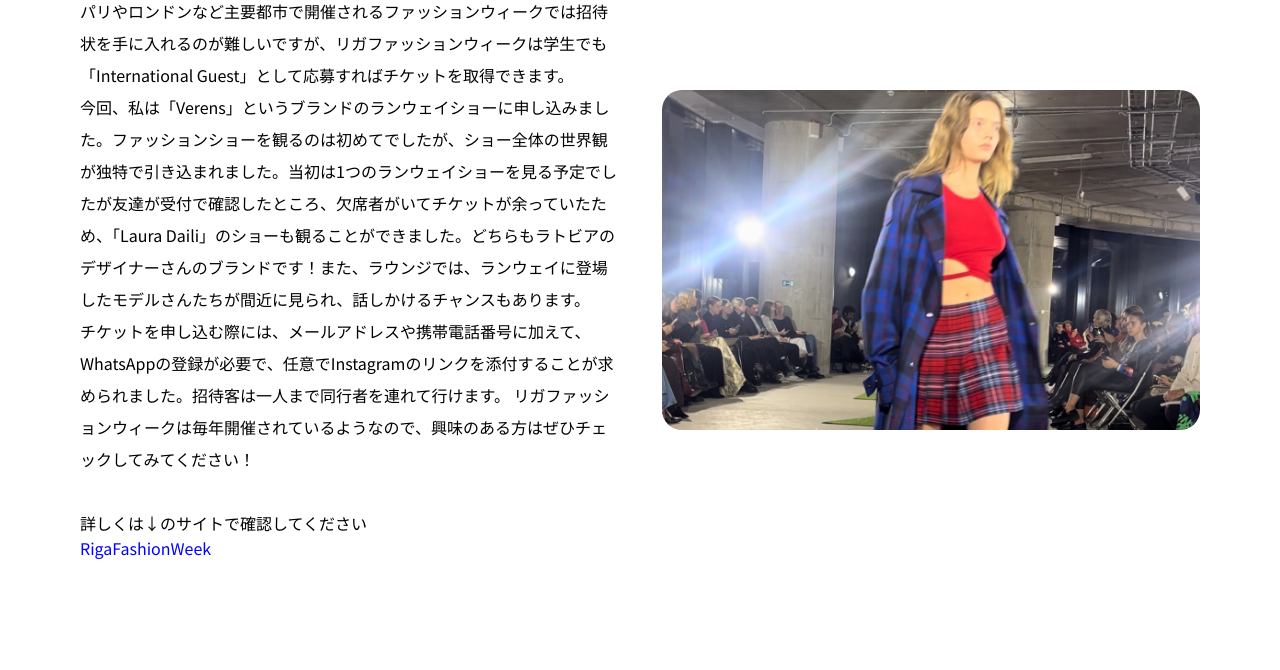
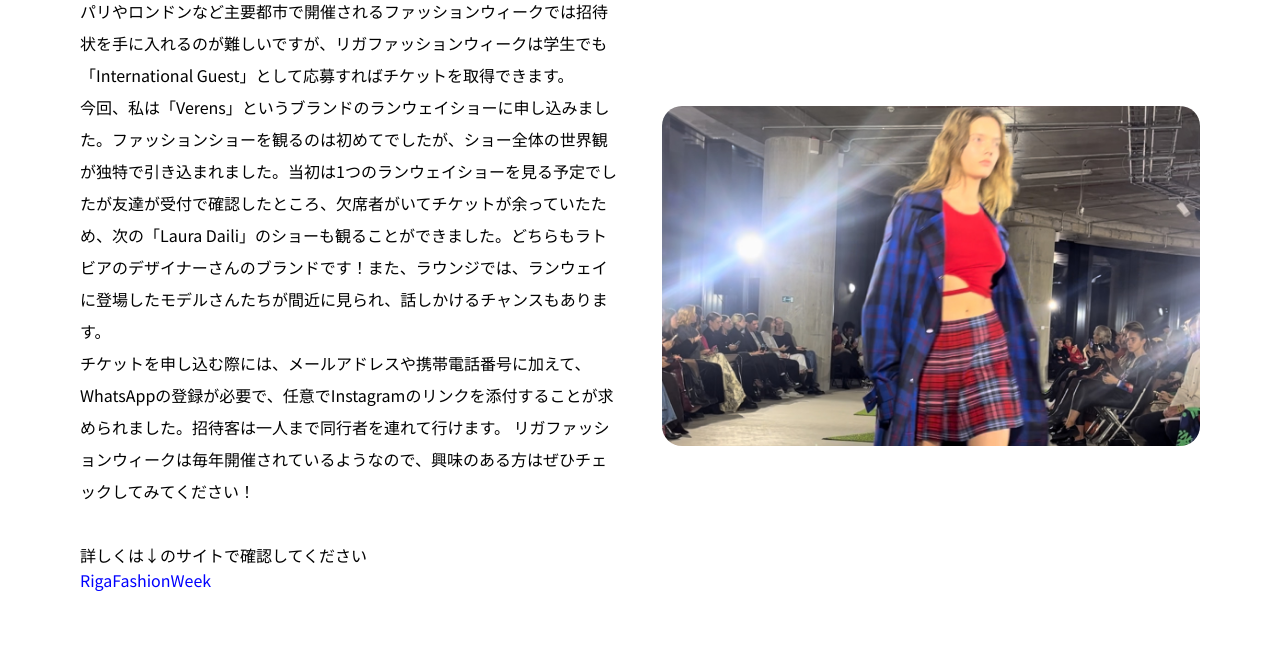
Before and after one commit to cocoberet-lv/cocos_diary_lv28.10_RigaFashionWeek, a plain HTML site: page index.html in a window 1280 px wide. Shown: the part 726-1396 px from the top of the page. Drawn offline with Linux system fonts and the light colour scheme; some packages are replaced by stand-ins of ours; a web font is replaced by a local one.

Commit message:
Update index.html

```diff
--- a/index.html
+++ b/index.html
@@ -64,7 +64,7 @@
                         リガファッションウィークに参加してきました！<br>
                         パリやロンドンなど主要都市で開催されるファッションウィークでは招待状を手に入れるのが難しいですが、リガファッションウィークは学生でも「International
                         Guest」として応募すればチケットを取得できます。<br>
-                        今回、私は「Verens」というブランドのランウェイショーに申し込みました。ファッションショーを観るのは初めてでしたが、ショー全体の世界観が独特で引き込まれました。当初は1つのランウェイショーを見る予定でしたが友達が受付で確認したところ、欠席者がいてチケットが余っていたため、「Laura
+                        今回、私は「Verens」というブランドのランウェイショーに申し込みました。ファッションショーを観るのは初めてでしたが、ショー全体の世界観が独特で引き込まれました。当初は1つのランウェイショーを見る予定でしたが友達が受付で確認したところ、欠席者がいてチケットが余っていたため、次の「Laura
                         Daili」のショーも観ることができました。どちらもラトビアのデザイナーさんのブランドです！また、ラウンジでは、ランウェイに登場したモデルさんたちが間近に見られ、話しかけるチャンスもあります。<br>
                         チケットを申し込む際には、メールアドレスや携帯電話番号に加えて、WhatsAppの登録が必要で、任意でInstagramのリンクを添付することが求められました。招待客は一人まで同行者を連れて行けます。
                         リガファッションウィークは毎年開催されているようなので、興味のある方はぜひチェックしてみてください！<br><br>
```
